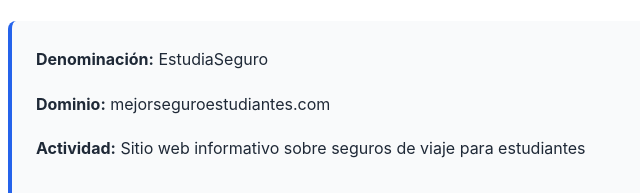
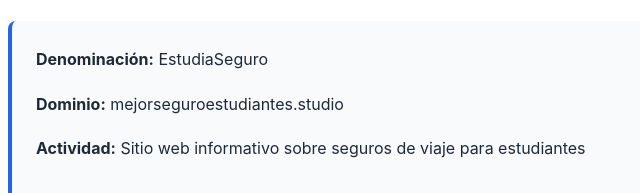
Before and after one commit to MaycolVasquez/MejorSeguroEstudiantes, a plain HTML site: page privacidad.html in a window 1280 px wide. Shown: the part 10431-10624 px from the top of the page, 202-842 px from the left. Drawn offline with Linux system fonts and the light colour scheme.

Commit message:
Update domain references to mejorseguroestudiantes.studio

```diff
--- a/privacidad.html
+++ b/privacidad.html
@@ -442,7 +442,7 @@
                 </p>
                 <div class="contact-info">
                     <p>
-                        <strong>Sitio web:</strong> <a href="https://mejorseguroestudiantes.com" style="color: white; text-decoration: underline;">mejorseguroestudiantes.studio</a>
+                        <strong>Sitio web:</strong> <a href="https://mejorseguroestudiantes.studio" style="color: white; text-decoration: underline;">mejorseguroestudiantes.studio</a>
                     </p>
                 </div>
             </div>
@@ -459,7 +459,7 @@
                 <h2>1. Datos Identificativos</h2>
                 <div class="highlight-box">
                     <p><strong>Denominación:</strong> EstudiaSeguro</p>
-                    <p><strong>Dominio:</strong> mejorseguroestudiantes.com</p>
+                    <p><strong>Dominio:</strong> mejorseguroestudiantes.studio</p>
                     <p><strong>Actividad:</strong> Sitio web informativo sobre seguros de viaje para estudiantes</p>
                 </div>
             </div>
@@ -601,7 +601,7 @@
                 </p>
                 <div class="contact-info">
                     <p>
-                        <strong>Sitio web:</strong> <a href="https://mejorseguroestudiantes.com" style="color: white; text-decoration: underline;">mejorseguroestudiantes.com</a>
+                        <strong>Sitio web:</strong> <a href="https://mejorseguroestudiantes.studio" style="color: white; text-decoration: underline;">mejorseguroestudiantes.studio</a>
                     </p>
                     <p style="margin-top: 1rem; font-size: 0.875rem; opacity: 0.9;">
                         Responderemos a tu consulta en un plazo máximo de 15 días hábiles.
```
